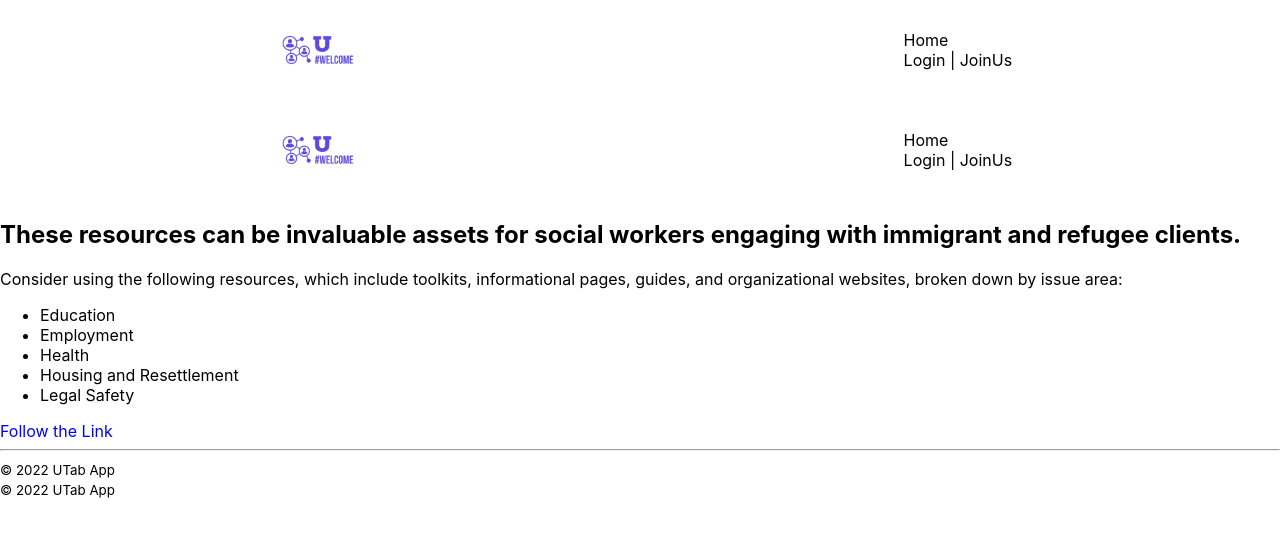
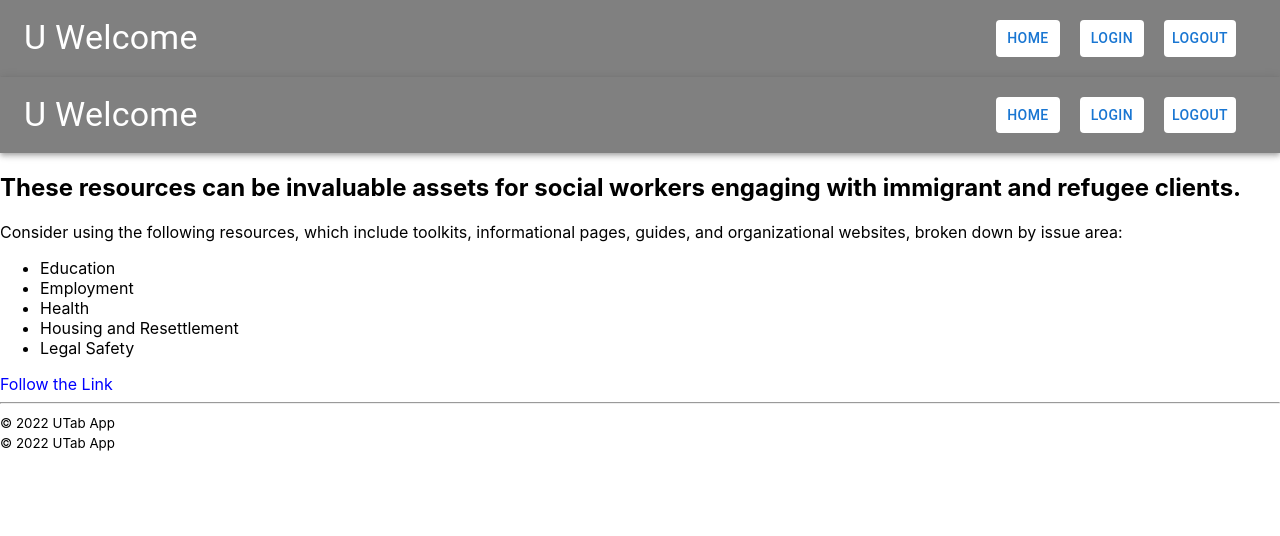
Before and after one commit to avspeed/Reddish-Egret-Practicum, a Next.js app: page /mainPageSections/Resources in a window 1280 px wide. Shown: the top 536 px of the page. Built offline with nearby package versions, Linux system fonts and the light colour scheme; no server answers.

Commit message:
styling Header

```diff
--- a/components/mainPage/Header.js
+++ b/components/mainPage/Header.js
@@ -1,34 +1,141 @@
-import React from "react";
-import Link from "next/link";
-import Image from "next/image";
-import fire from "../../config/fire-config";
-import { useAuth } from "../context/authUserContext";
+import * as React from 'react';
+import { styled, alpha } from '@mui/material/styles';
+import AppBar from '@mui/material/AppBar';
+import Box from '@mui/material/Box';
+import Toolbar from '@mui/material/Toolbar';
+import IconButton from '@mui/material/IconButton';
+import Typography from '@mui/material/Typography';
+import MenuItem from '@mui/material/MenuItem';
+import Menu from '@mui/material/Menu';;
+import AccountCircle from '@mui/icons-material/AccountCircle';
+import NotificationsIcon from '@mui/icons-material/Notifications';
+import MoreIcon from '@mui/icons-material/MoreVert';
+import { Button, Link} from '@mui/material';
+import { useAuth } from "../context/authUserContext"
+import { ClassNames } from '@emotion/react';
+const  Header = ()=> {
+  const { authUser, loading, signOut } = useAuth();
+  const [anchorEl, setAnchorEl] = React.useState(null);
+  const [mobileMoreAnchorEl, setMobileMoreAnchorEl] = React.useState(null);
 
-const Header = () => {
-  const { authUser, loading, signOut } = useAuth();
+  const isMenuOpen = Boolean(anchorEl);
+  const isMobileMenuOpen = Boolean(mobileMoreAnchorEl);
+
+  const handleProfileMenuOpen = (event) => {
+    setAnchorEl(event.currentTarget);
+  };
+
+  const handleMobileMenuClose = () => {
+    setMobileMoreAnchorEl(null);
+  };
+
+  const handleMenuClose = () => {
+    setAnchorEl(null);
+    handleMobileMenuClose();
+  };
+
+  const handleMobileMenuOpen = (event) => {
+    setMobileMoreAnchorEl(event.currentTarget);
+  };
+
+  const menuId = 'primary-search-account-menu';
+  const renderMenu = (
+    <Menu
+    className = {ClassNames.humbergermenu}
+      anchorEl={anchorEl}
+      anchorOrigin={{
+        vertical: 'top',
+        horizontal: 'right',
+      }}
+      id={menuId}
+      keepMounted
+      transformOrigin={{
+        vertical: 'top',
+        horizontal: 'right',
+      }}
+      open={isMenuOpen}
+      onClose={handleMenuClose}
+    >
+      <MenuItem onClick={handleMenuClose}>Profile</MenuItem>
+      <MenuItem onClick={handleMenuClose}>Home</MenuItem>
+    </Menu>
+  );
+
+  const mobileMenuId = 'primary-search-account-menu-mobile';
+  const renderMobileMenu = (
+    <Menu
+      anchorEl={mobileMoreAnchorEl}
+      anchorOrigin={{
+        vertical: 'top',
+        horizontal: 'right',
+      }}
+      id={mobileMenuId}
+      keepMounted
+      transformOrigin={{
+        vertical: 'top',
+        horizontal: 'right',
+      }}
+      open={isMobileMenuOpen}
+      onClose={handleMobileMenuClose}
+    >
+      <MenuItem style = {{backgroundColor: "yellow"}}>
+
+        <Typography>
+         Home
+        </Typography>
+      </MenuItem>
+      <MenuItem>
+
+        <p>logout</p>
+      </MenuItem>
+      <MenuItem onClick={handleProfileMenuOpen} >
+        <IconButton
+          size="large"
+          aria-label="account of current user"
+          aria-controls="primary-search-account-menu"
+          aria-haspopup="true"
+          color="inherit"
+
+        >
+          <AccountCircle />
+        </IconButton>
+        <p>Profile</p>
+      </MenuItem>
+    </Menu>
+  );
 
   return (
-    <header
-      style={{
-        display: "flex",
-        justifyContent: "space-around",
-        alignItems: "center",
-      }}
-    >
-      <Image src="/images/logo.png " width={100} height={100} alt="logo" />
-      <nav>
-        <Link href={"/"}> Home </Link>
-        {!loading && authUser ? (
-          <button onClick={signOut}> Sign out </button>
-        ) : (
-          <div>
-            <Link href={"/users/login"}> Login </Link> |
-            <Link href={"/users/join"}> JoinUs </Link>
-          </div>
-        )}
-      </nav>
-    </header>
+    <Box sx={{ flexGrow: 1 }}>
+      <AppBar position="static" style = {{backgroundColor: "grey"}}>
+        <Toolbar>
+        <Typography variant = "h4">
+         U Welcome
+        </Typography>
+
+          <Box sx={{ flexGrow: 1 }} />
+          <Box sx={{ display: { xs: 'none', md: 'flex', } } } style = {{margin:10,  }} >
+          <Link href={"/"}><Button style = {{backgroundColor: "white", margin: 10  }}>Home</Button> </Link>
+          <Link href={"/users/login"}><Button style = {{backgroundColor: "white" , margin: 10 }}>Login</Button> </Link>
+          <Link href={"/users/join"}><Button style = {{backgroundColor: "white", margin: 10   }}>Logout</Button> </Link>
+
+          </Box>
+          <Box position =  "static" sx={{ display: { xs: 'flex', md: 'none' } }}>
+            <IconButton
+              size="large"
+              aria-label="show more"
+              aria-controls={mobileMenuId}
+              aria-haspopup="true"
+              onClick={handleMobileMenuOpen}
+              color="inherit"
+            >
+              <MoreIcon />
+            </IconButton>
+          </Box>
+        </Toolbar>
+      </AppBar>
+      {renderMobileMenu}
+      {renderMenu}
+    </Box>
   );
-};
-
+}
 export default Header;
--- a/pages/index.js
+++ b/pages/index.js
@@ -1,3 +1,4 @@
+import { Grid } from "@mui/material";
 import Link from "next/link";
 import { useAuth } from "../components/context/authUserContext";
 import Description from "../components/mainPage/Description";
@@ -6,7 +7,8 @@
   console.log(useAuth());
   return (
     <>
-      <Description />
+
+    <Description />
 
       <Link href={"/mainPageSections/jobs"} passHref>
         <h3>Jobs and Career</h3>
```
